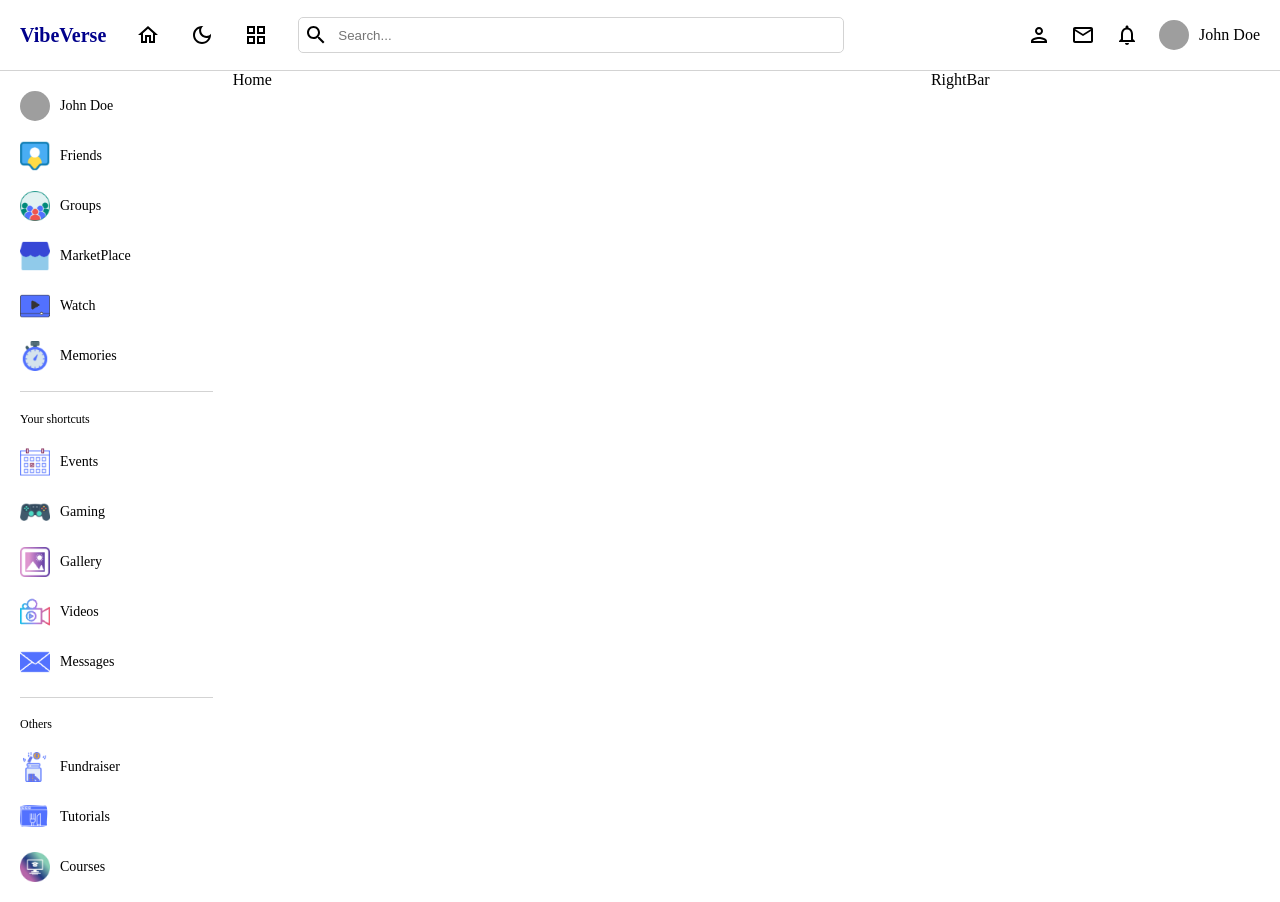
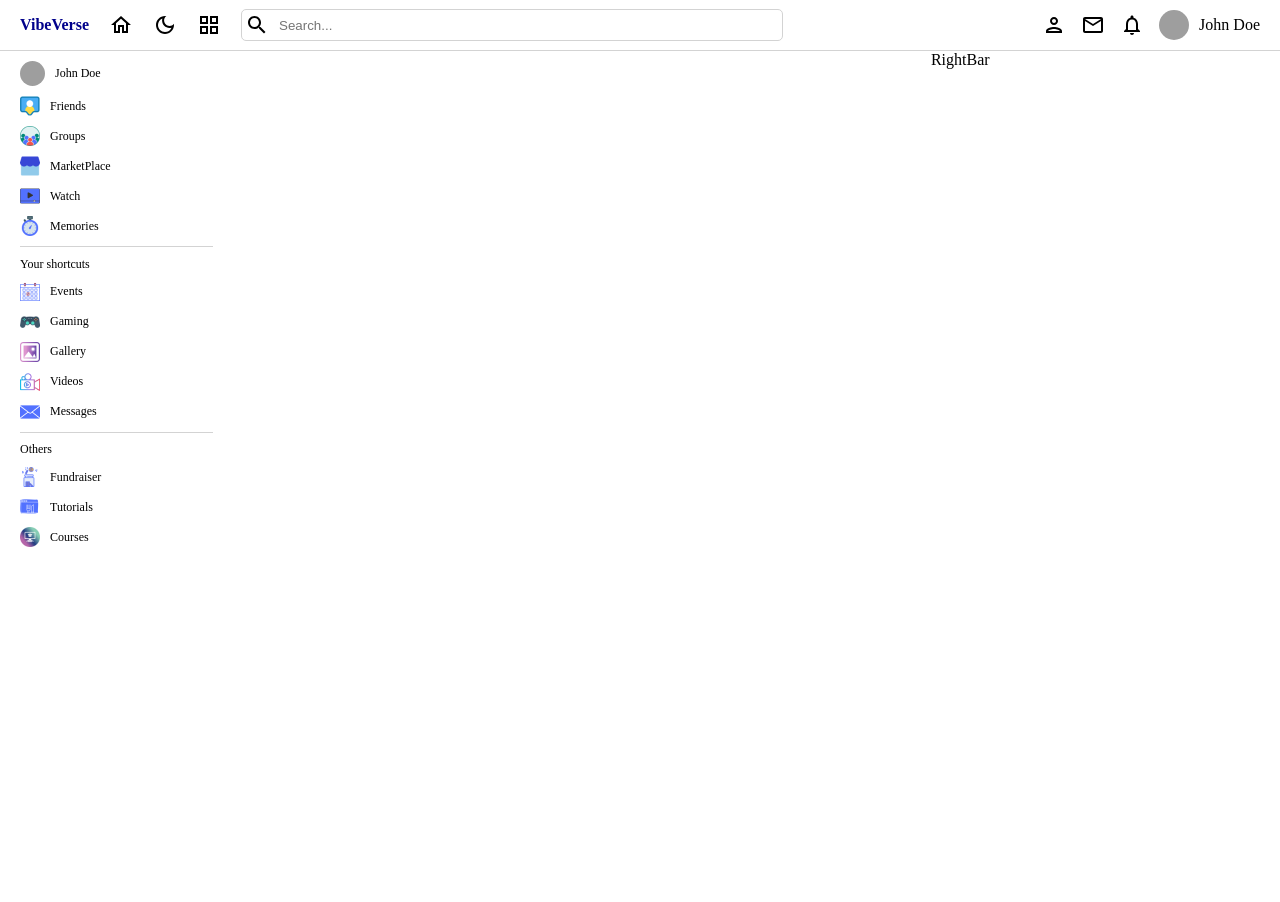
Before and after one commit to mbiopeter/React_Social_App, a React (Create React App) app: page / in a window 1280 px wide. After the commit the page ends 801 px from the top, so only its background shows below. Built offline with nearby package versions, Linux system fonts and the light colour scheme; grey boxes are pictures that could not be loaded.

Commit message:
Allow screen fit at zoom 100%

```diff
--- a/src/components/leftBar/LeftBar.scss
+++ b/src/components/leftBar/LeftBar.scss
@@ -1,13 +1,16 @@
 .leftBar{
     flex: 2;
+    position: sticky;
+    top: 50px;
+    height: calc(100vh - 50px);
 
     .container{
-        padding: 20px;
+        padding: 10px 20px;
 
         .menu{
             display: flex;
             flex-direction: column;
-            gap: 20px;
+            gap: 10px;
 
 
             span{
@@ -20,15 +23,15 @@
                 gap: 10px;
 
                 img{
-                    width: 30px;
-                    height: 30px;
+                    width: 25px;
+                    height: 25px;
                     border-radius: 50%;
                     object-fit: cover;
 
                 }
 
                 span{
-                    font-size: 14px;
+                    font-size: 12px;
                 }
 
             }
@@ -39,18 +42,18 @@
                 gap: 10px;
 
                 img{
-                    width: 30px;
+                    width: 20px;
 
                 }
 
                 span{
-                    font-size: 14px;
+                    font-size: 12px;
                 }
             }
         }
 
         hr{
-            margin: 20px 0px;
+            margin: 10px 0px;
             border: none;
             height: 0.5px;
             background-color: lightgray;
--- a/src/components/navBar/NavBar.scss
+++ b/src/components/navBar/NavBar.scss
@@ -3,19 +3,20 @@
     align-items: center;
     justify-content: space-between;
     padding: 10px 20px;
-    height: 50px;
+    height: 30px;
     border-bottom: 1px solid lightgrey;
     position: sticky;
     top: 0;
+    background-color: #fff;
 
     .left{
         display: flex;
         align-items: center;
-        gap: 30px;
+        gap: 20px;
 
         span{
             font-weight: bold;
-            font-size: 20px;
+            font-size: 16px;
             color: darkblue;
 
         }
@@ -26,7 +27,7 @@
             gap: 10px;
             border: 1px solid lightgrey;
             border-radius: 5px;
-            padding: 5px;
+            padding: 3px;
 
             input{
                 border: none;
@@ -40,7 +41,7 @@
     .right{
         display: flex;
         align-items: center;
-        gap: 20px;
+        gap: 15px;
 
         .user{
         display: flex;
--- a/src/pages/home/Home.jsx
+++ b/src/pages/home/Home.jsx
@@ -3,7 +3,7 @@ import "./Home.scss"
 const Home = () => {
   return (
     <div className="home">
-      Home
+
     </div>
   )
 }
```
